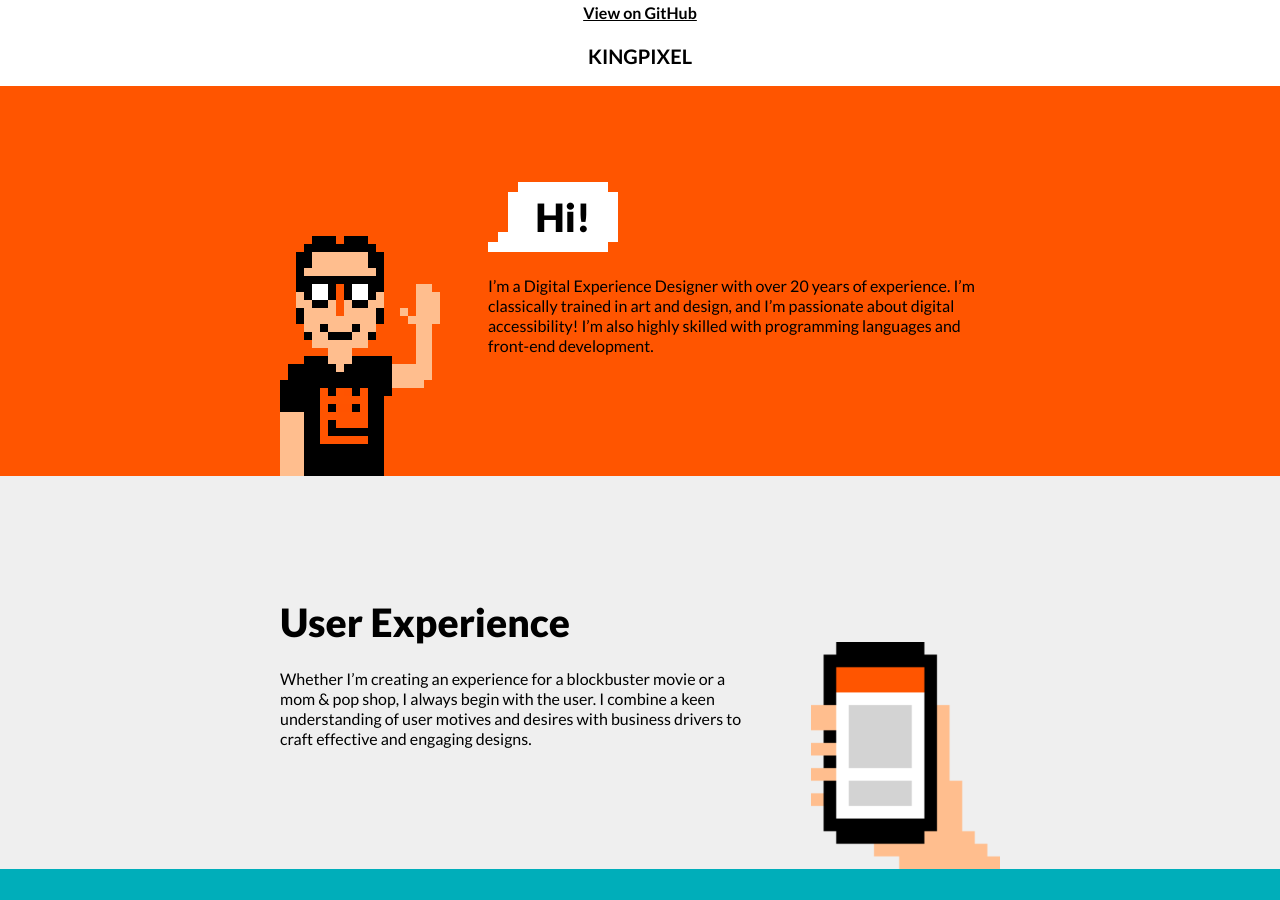
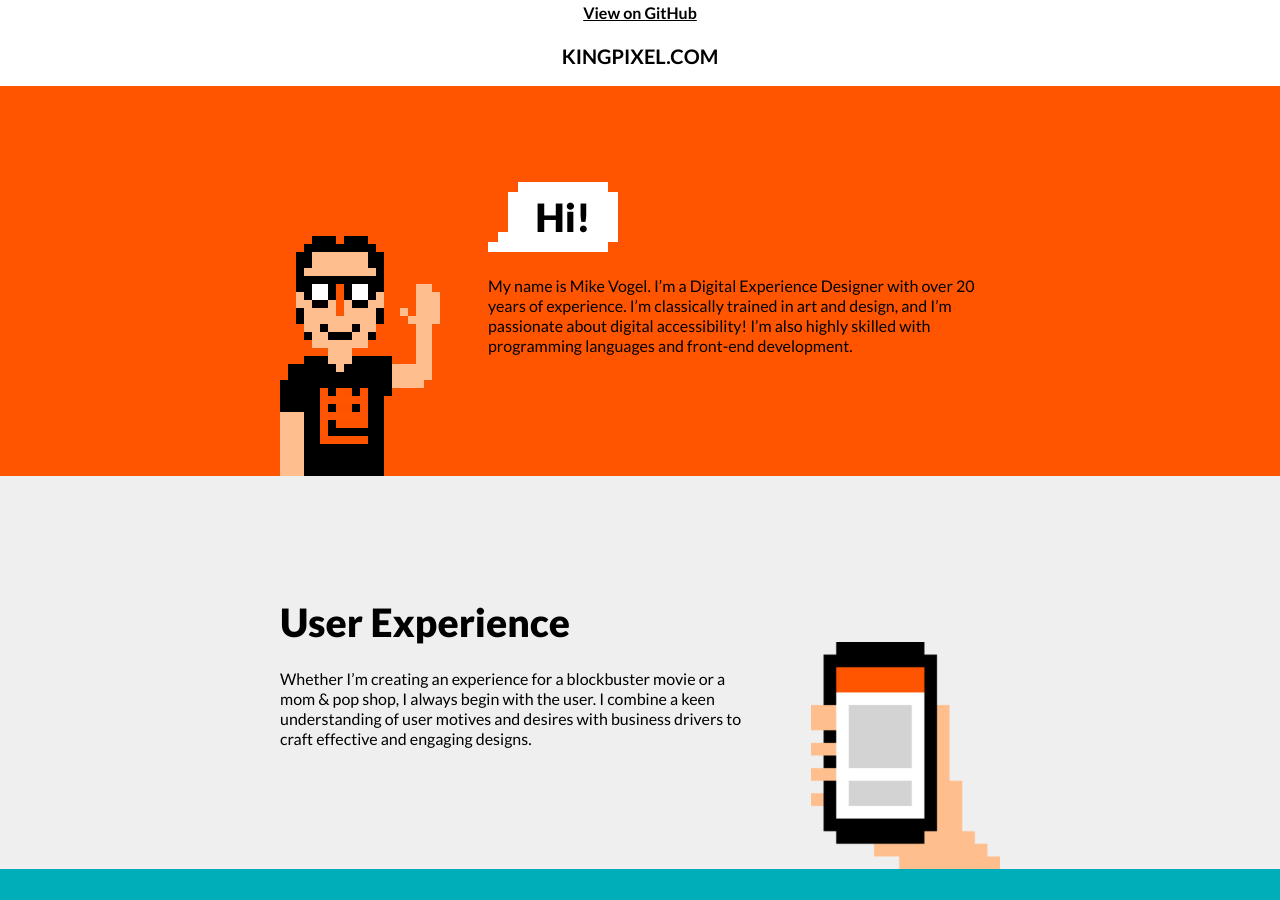
Before and after one commit to simonswiss/kingpixel-demo, a Jekyll site: the page built from index.html, in a window 1280 px wide and 900 px high. Built offline with Jekyll 4.4.1, drawn with Linux system fonts in a browser that asks for light colours; some of the changed text lies outside the part shown.

Commit message:
changes copy

```diff
--- a/_layouts/default.html
+++ b/_layouts/default.html
@@ -23,7 +23,7 @@
             <a id="forkme_banner" href="{{ site.github.repository_url }}">View on GitHub</a>
           {% endif %}
 
-          <h1 id="project_title"><a href="/">{{ site.title | default: site.github.repository_name }}</a></h1>
+          <h1 id="project_title"><a href="/">Kingpixel.com</a></h1>
 
           {% if site.show_downloads %}
             <section id="downloads">
--- a/index.html
+++ b/index.html
@@ -5,7 +5,7 @@
     <div class="img-left">
         <div class="copy">
             <h2 class="greet">Hi!</h2>
-            <p>I’m a Digital Experience Designer with over 20 years of experience. I’m classically trained in art and design, and I’m passionate about digital accessibility! I’m also highly skilled with programming languages and front-end development.</p>
+            <p>My name is Mike Vogel. I’m a Digital Experience Designer with over 20 years of experience. I’m classically trained in art and design, and I’m passionate about digital accessibility! I’m also highly skilled with programming languages and front-end development.</p>
         </div>
         <div class="image end">
             <img alt="pixel art selfie" src="/images/selfie.png" width="160" height="240">
@@ -60,8 +60,8 @@
             <h2>Let's Talk.</h2>
             <p>If you love thoughtful and elegant design that is easy to use and fully accessible, please reach out and let’s chat!</p>
             <div class="contact">
-                <a href="mailto: mike@kingpixel.com"  title="send email to mike@kingpixel.com"><img height="47" width="47" alt="" src="/images/email.png"/> Email</a>
-                <a href="https://www.linkedin.com/in/mike-vogel" rel="noopener" title="View my profile on Linkedin"><img alt="" height="47" width="46" src="/images/linkedin.png"/> Linkedin</a>
+                <a href="mailto: mike@kingpixel.com"  title="send email to mike@kingpixel.com"><img height="47" width="47" alt="" src="/images/email.png"/> mike@kingpixel.com</a>
+                <a href="https://www.linkedin.com/in/mike-vogel" rel="noopener" title="View my profile on Linkedin"><img alt="" height="47" width="46" src="/images/linkedin.png"/> Linkedin/mike-vogel</a>
             </div>
         </div>
     </div>
```
